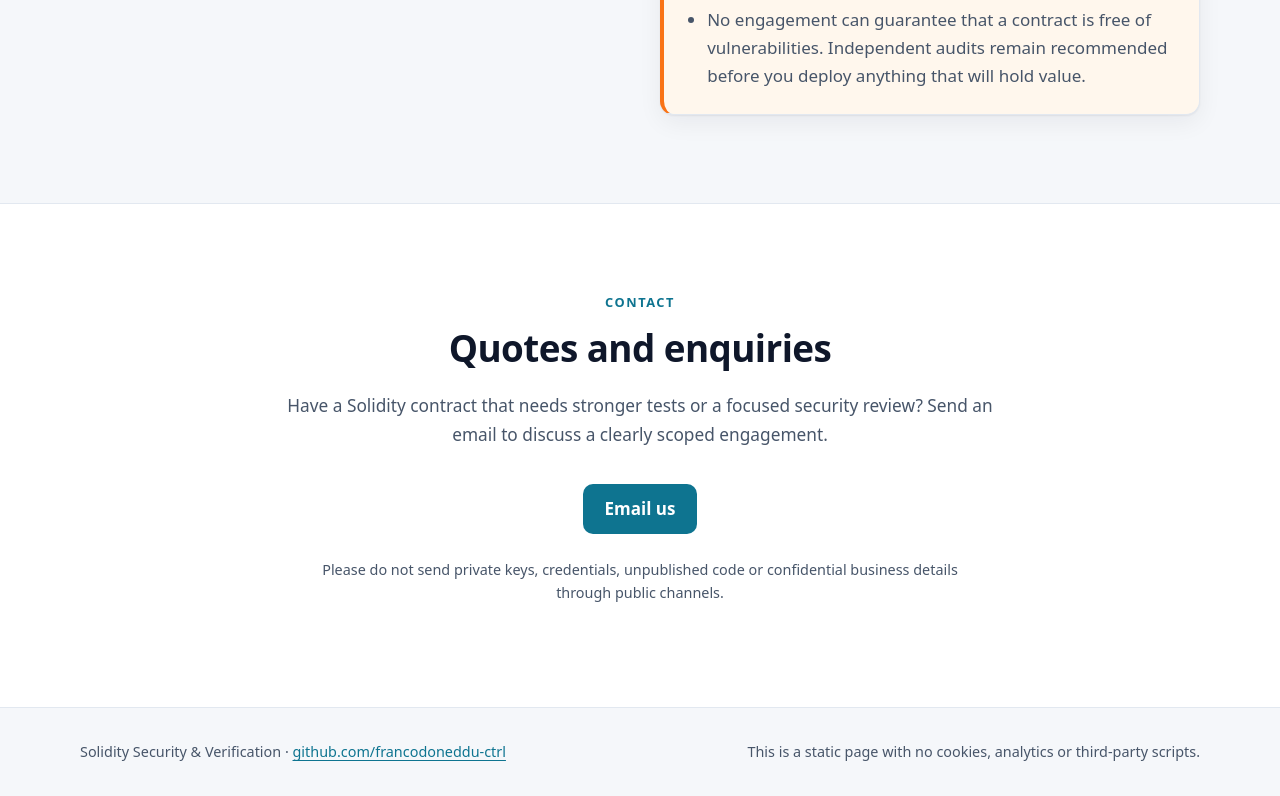
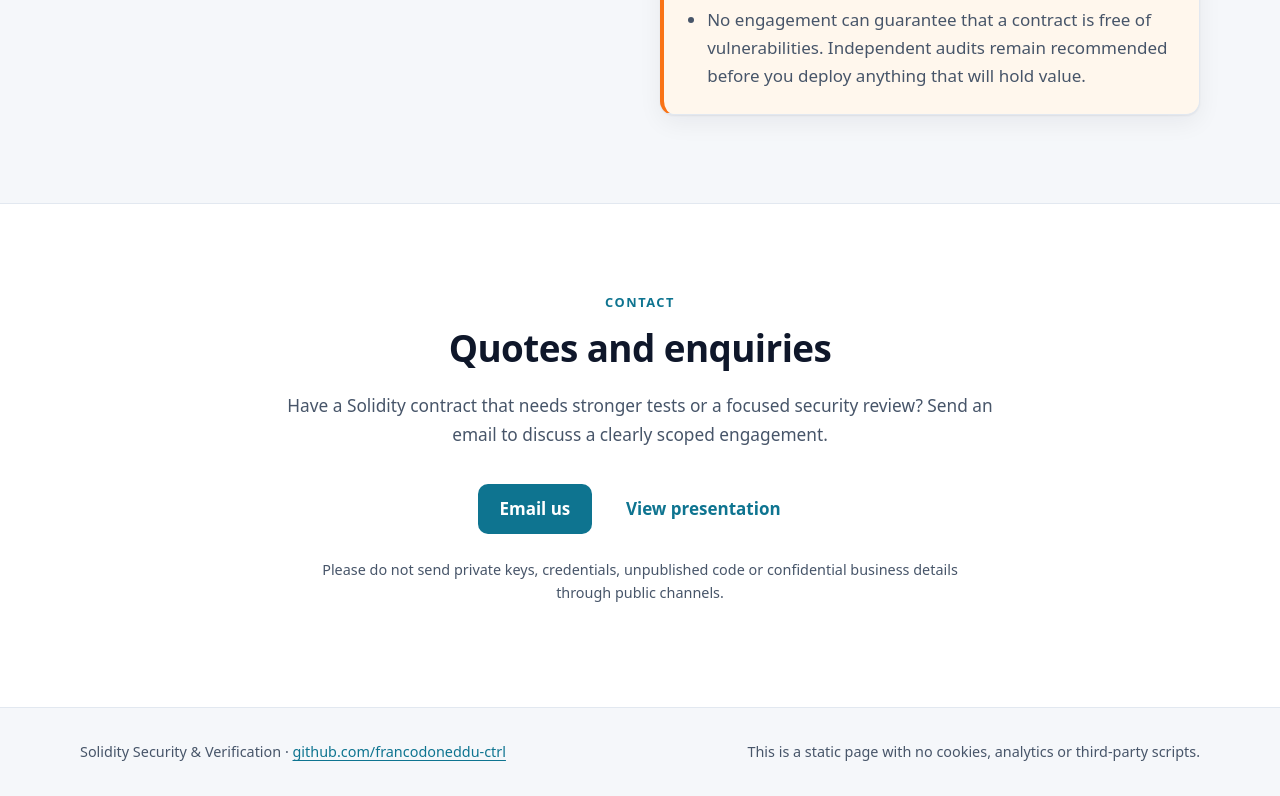
Before and after one commit to francodoneddu-ctrl/francodoneddu-ctrl.github.io, a plain HTML site: page index.html in a window 1280 px wide. Shown: the part 4523-5319 px from the top of the page. Drawn offline with Linux system fonts and the light colour scheme.

Commit message:
site: add presentation button alongside email contact

```diff
--- a/index.html
+++ b/index.html
@@ -244,6 +244,7 @@ src/MilestoneEscrow.sol
         <p class="section-intro">Have a Solidity contract that needs stronger tests or a focused security review? Send an email to discuss a clearly scoped engagement.</p>
         <div class="hero-actions">
           <a class="btn btn-primary" href="mailto:solidity.verify@icloud.com?subject=Solidity%20Security%20Verification%20%E2%80%94%20Project%20Enquiry">Email us</a>
+          <a class="btn btn-secondary" href="https://francodoneddu-ctrl.github.io/" aria-label="Open the Solidity Security and Verification presentation">View presentation</a>
         </div>
         <p class="fine-print">Please do not send private keys, credentials, unpublished code or confidential business details through public channels.</p>
       </div>
```
